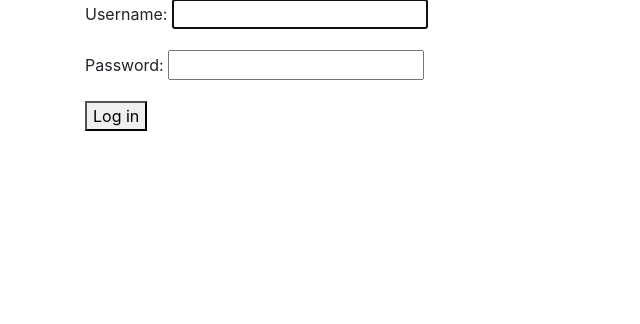
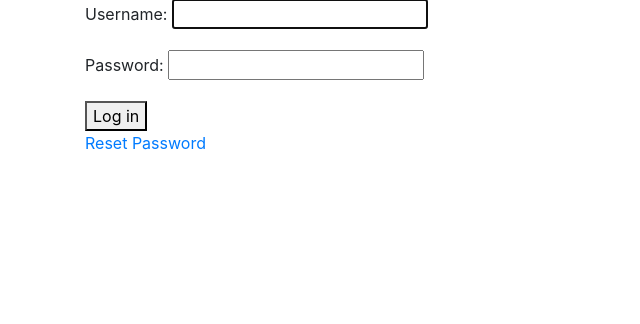
Before and after one commit to hunter6399/Newspaper_django_app, a Django app: page /users/login/ in a window 1280 px wide. Shown: the part 137-461 px from the top of the page, without its empty margins (0-640 px from the left). Run offline with Django 3.2, Linux system fonts and the light colour scheme; some libraries are stand-ins or nearby versions.

Commit message:
reset added to login page

```diff
--- a/newspaper_project/settings.py
+++ b/newspaper_project/settings.py
@@ -129,4 +129,4 @@ AUTH_USER_MODEL='users.CustomUser'
 LOGIN_REDIRECT_URL='home'
 LOGOUT_REDIRECT_URL='home'
 CRISPY_TEMPLATE_PACK ='bootstrap4'
-EMAIL_BACKEND= 'django.core.mail.backends.console.EmailBackend'
+EMAIL_BACKEND = 'django.core.mail.backends.console.EmailBackend'
--- a/templates/registration/login.html
+++ b/templates/registration/login.html
@@ -6,5 +6,5 @@
         {{ form.as_p }}
         <button type="submit"> Log in </button>
     </form>
-
+    <a href="{% url 'password_reset' %}">Reset Password</a>
 {% endblock content %}
```
Also changed, not shown: db.sqlite3.
